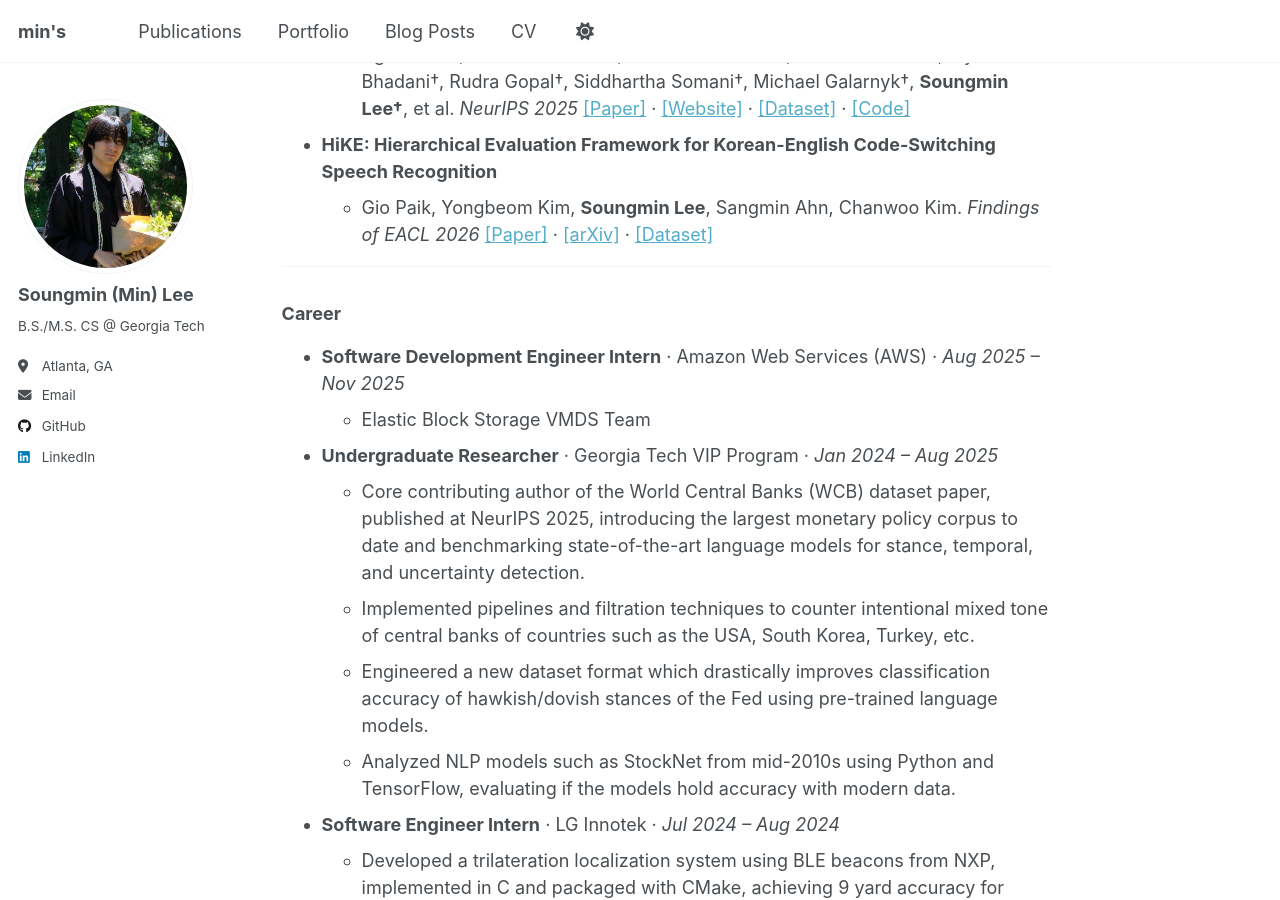
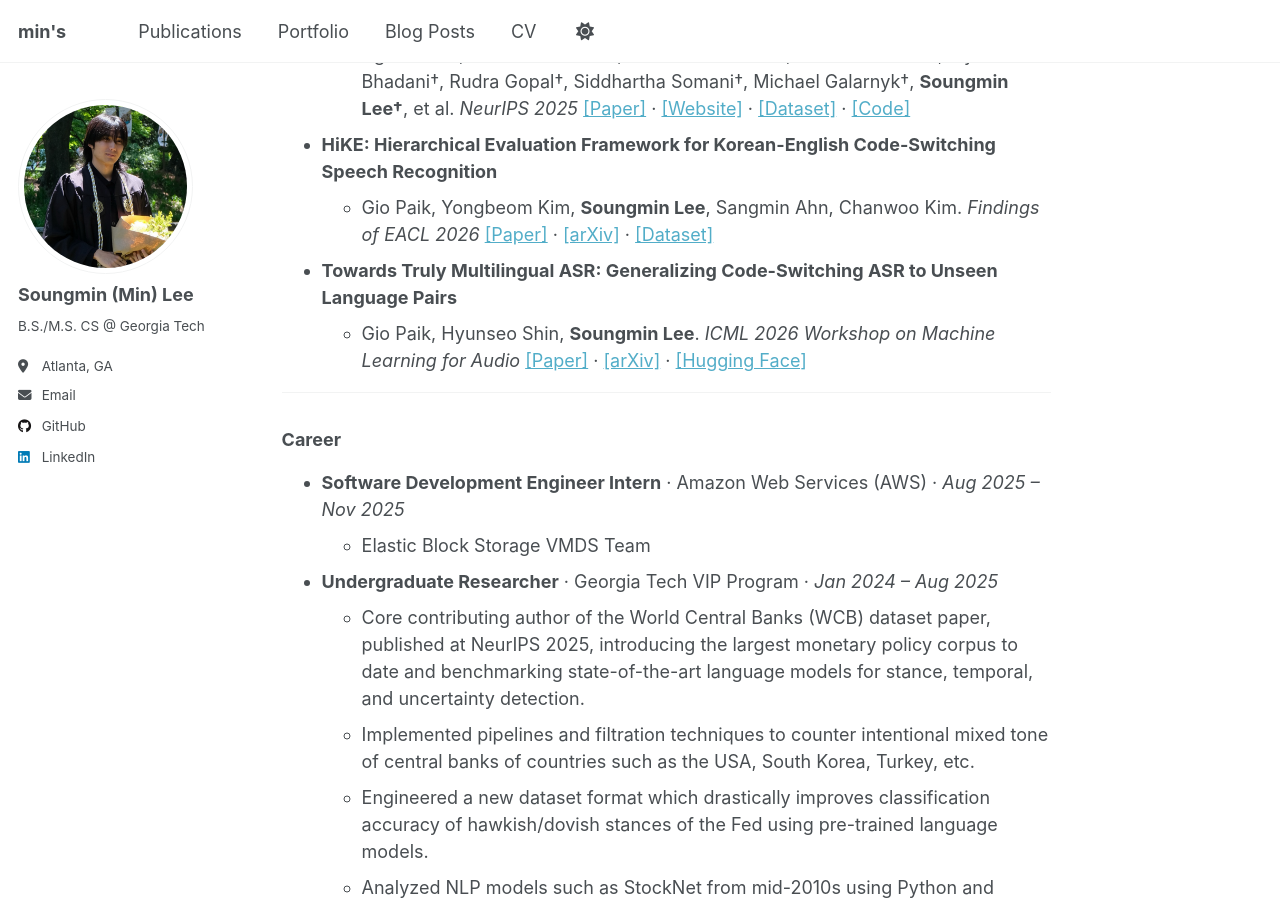
Before and after one commit to minovermax/minovermax.github.io, a Jekyll site: the page built from _pages/about.md, in a window 1280 px wide and 900 px high, scrolled down 371 px. Built offline with Jekyll 4.4.1, drawn with Linux system fonts in a browser that asks for light colours; a script that is not in the unit is left out.

Commit message:
Add ASR publication to homepage

```diff
--- a/_pages/about.md
+++ b/_pages/about.md
@@ -18,6 +18,8 @@ Currently focused on NLP research and integrating LLM-powered features into web/
   - Agam Shah, Siddhant Sukhani, Huzaifa Pardawala, Saketh Budideti†, Riya Bhadani†, Rudra Gopal†, Siddhartha Somani†, Michael Galarnyk†, **Soungmin Lee†**, et al. *NeurIPS 2025* [[Paper]](https://gcb-web-bb21b.web.app/static/pdf/main.pdf) · [[Website]](https://gcb-web-bb21b.web.app/) · [[Dataset]](https://huggingface.co/collections/gtfintechlab/wcb-678965e38178c63158b45fdf) · [[Code]](https://github.com/gtfintechlab/WorldCentralBanks)
 - **HiKE: Hierarchical Evaluation Framework for Korean-English Code-Switching Speech Recognition**
   - Gio Paik, Yongbeom Kim, **Soungmin Lee**, Sangmin Ahn, Chanwoo Kim. *Findings of EACL 2026* [[Paper]](https://arxiv.org/pdf/2509.24613) · [[arXiv]](https://arxiv.org/abs/2509.24613) · [[Dataset]](https://huggingface.co/datasets/thetaone-ai/HiKE)
+- **Towards Truly Multilingual ASR: Generalizing Code-Switching ASR to Unseen Language Pairs**
+  - Gio Paik, Hyunseo Shin, **Soungmin Lee**. *ICML 2026 Workshop on Machine Learning for Audio* [[Paper]](https://arxiv.org/pdf/2606.05846) · [[arXiv]](https://arxiv.org/abs/2606.05846) · [[Hugging Face]](https://huggingface.co/papers/2606.05846)
 
 ---
 
```
